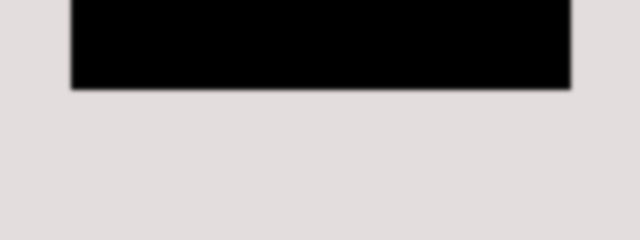
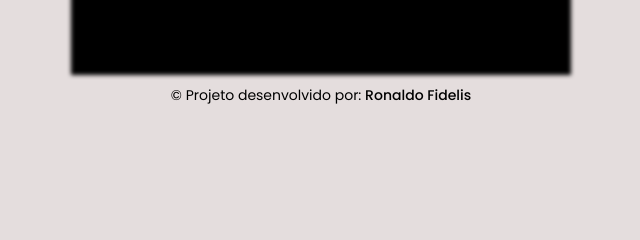
Before and after one commit to RonaldoFidelis/Game-Snake, a plain HTML site: page index.html in a window 1280 px wide. Shown: the part 560-800 px from the top of the page, without its empty margins (319-959 px from the left). Drawn offline with Linux system fonts and the light colour scheme.

Commit message:
Feat: AddCopyAndLinkProject

```diff
--- a/index.html
+++ b/index.html
@@ -8,6 +8,7 @@
   <link rel="stylesheet" href="https://cdnjs.cloudflare.com/ajax/libs/font-awesome/6.4.2/css/all.min.css"
     integrity="sha512-z3gLpd7yknf1YoNbCzqRKc4qyor8gaKU1qmn+CShxbuBusANI9QpRohGBreCFkKxLhei6S9CQXFEbbKuqLg0DA=="
     crossorigin="anonymous" referrerpolicy="no-referrer" />
+    <link rel="shortcut icon" href="./assets/icon.png" type="image/x-icon">
   <title>Snake game</title>
 </head>
 
@@ -72,6 +73,11 @@
       </li>
     </ul>
   </div>
+  <div class="copy">
+    <p class="copy-p">&copy; Projeto desenvolvido por: <a
+      class="copy-link" href="https://portfolio-ronaldo-fidelis.netlify.app/"
+      target="_blank">Ronaldo Fidelis</a></p>
+  </div>
   <script src="./src/main.js"></script>
 </body>
 
--- a/src/style.css
+++ b/src/style.css
@@ -184,3 +184,25 @@ canvas {
   font-size: 2rem;
   list-style: none;
 }
+
+.copy{
+  margin-top: 5px;
+  display: flex;
+  align-items: center;
+  justify-content: center;
+}
+
+.copy-p{
+  font-size: 14px;
+  font-weight: 400;
+}
+
+.copy-link{
+  color: black;
+  text-decoration: none;
+  font-weight: 500;
+  transition: .4s;
+}
+.copy-link:hover{
+  color: #2A4696;
+}
```
Also changed, not shown: assets/icon.png (added), 1 other file.
